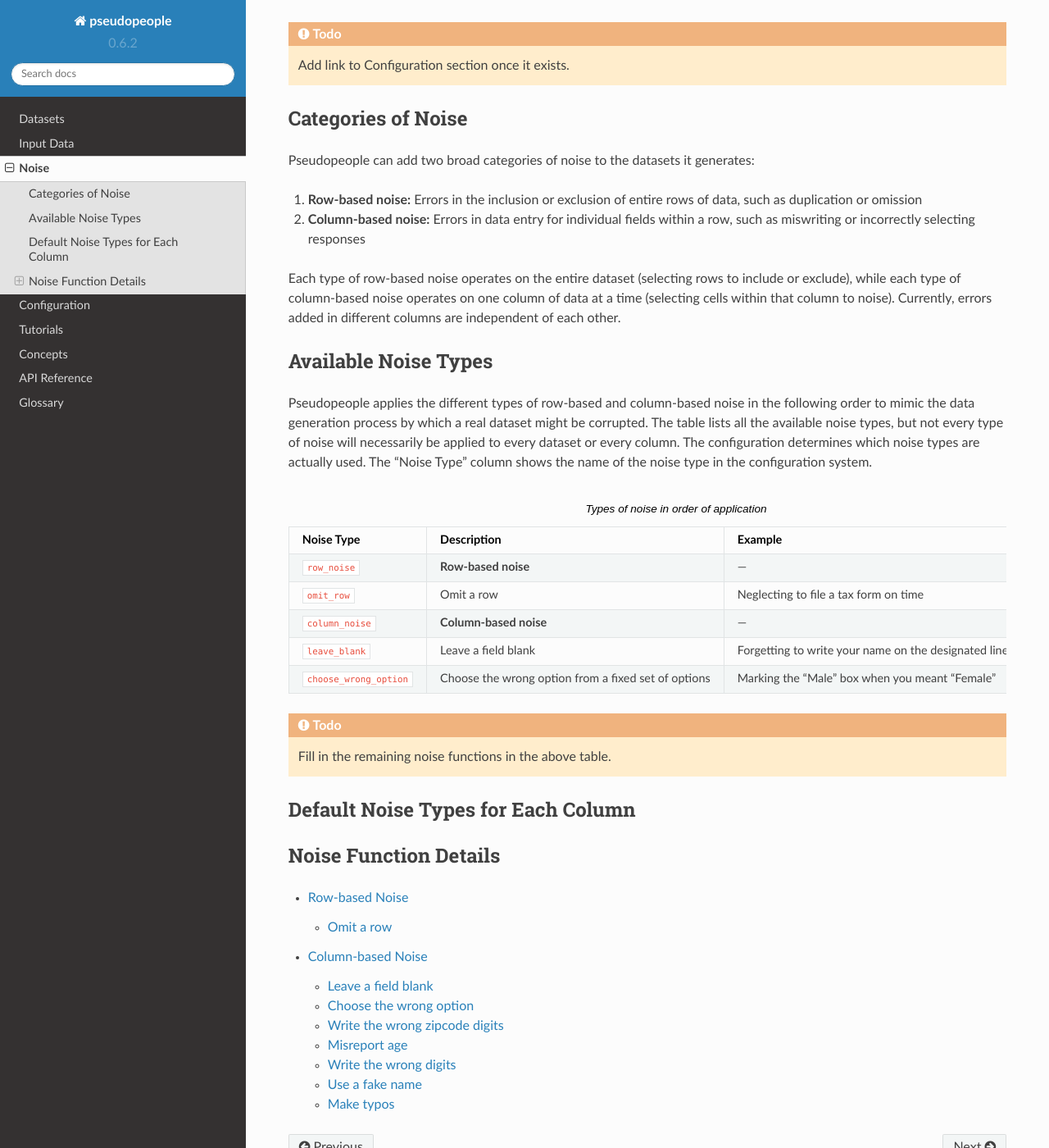
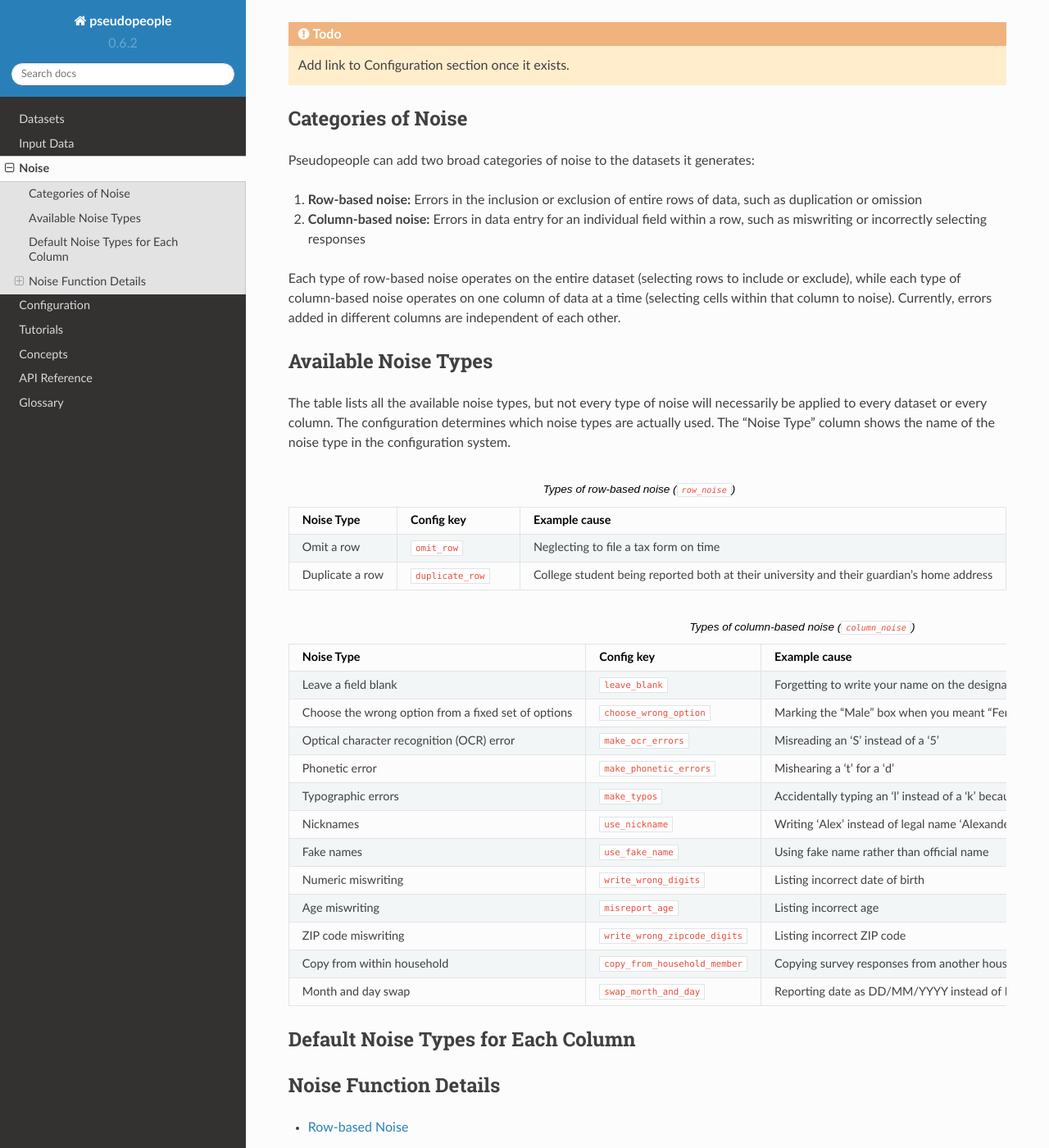
Before and after one commit to ihmeuw/pseudopeople, a Sphinx documentation site: the page built from docs/source/noise/index.rst, in a window 1280 px wide and 1400 px high, scrolled down 373 px. Shown: the whole window at 82% size. Built offline with Sphinx 7.4.7 and the Read the Docs theme 2.0.0, drawn with Linux system fonts in a browser that asks for light colours; some of the changed text lies outside the part shown.

Commit message:
add noise tables to noise doc page

```diff
--- a/docs/source/noise/index.rst
+++ b/docs/source/noise/index.rst
@@ -9,7 +9,8 @@
 introduced into the data and may also be called "corruption" or "distortion." By
 default, Pseudopeople applies noise to the simulated datasets using some
 reasonable settings. If desired, the user can change the noise settings through
-the configuration system---see the Configuration section for details.
+the configuration system---see the `Configuration section <https://pseudopeople.readthedocs.io/en/latest/configuration/index.html>`_
+for details.
 
 .. contents::
    :depth: 2
@@ -27,7 +28,7 @@
 
 #. **Row-based noise:** Errors in the inclusion or exclusion of entire rows of
    data, such as duplication or omission
-#. **Column-based noise:** Errors in data entry for individual fields within a
+#. **Column-based noise:** Errors in data entry for an individual field within a
    row, such as miswriting or incorrectly selecting responses
 
 Each type of row-based noise operates on the entire dataset (selecting rows to
@@ -38,45 +39,72 @@
 Available Noise Types
 ---------------------
 
-Pseudopeople applies the different types of row-based and column-based noise in
-the following order to mimic the data generation process by which a real dataset
-might be corrupted. The table lists all the available noise types, but not every
+The table lists all the available noise types, but not every
 type of noise will necessarily be applied to every dataset or every column. The
 configuration determines which noise types are actually used. The "Noise Type"
 column shows the name of the noise type in the configuration system.
 
-.. list-table:: Types of noise in order of application
-  :widths: 1 2 5 1
+.. list-table:: Types of row-based noise (``row_noise``)
+  :widths: 1 2 5
   :header-rows: 1
 
   * - Noise Type
-    - Description
-    - Example
-    - Order
-  * - ``row_noise``
-    - **Row-based noise**
-    - ---
-    - ---
-  * - ``omit_row``
-    - Omit a row
+    - Config key
+    - Example cause
+  * - Omit a row
+    - ``omit_row``
     - Neglecting to file a tax form on time
-    - 1
-  * - ``column_noise``
-    - **Column-based noise**
-    - ---
-    - ---
-  * - ``leave_blank``
-    - Leave a field blank
+  * - Duplicate a row
+    - ``duplicate_row``
+    - College student being reported both at their university and their guardian's
+      home address
+
+
+.. list-table:: Types of column-based noise (``column_noise``)
+  :widths: 1 2 5
+  :header-rows: 1
+
+  * - Noise Type
+    - Config key
+    - Example cause
+  * - Leave a field blank
+    - ``leave_blank``
     - Forgetting to write your name on the designated line
-    - 2
-  * - ``choose_wrong_option``
-    - Choose the wrong option from a fixed set of options
+  * - Choose the wrong option from a fixed set of options
+    - ``choose_wrong_option``
     - Marking the "Male" box when you meant "Female"
-    - 3
+  * - Optical character recognition (OCR) error
+    - ``make_ocr_errors``
+    - Misreading an 'S' instead of a '5'
+  * - Phonetic error
+    - ``make_phonetic_errors``
+    - Mishearing a 't' for a 'd'
+  * - Typographic errors
+    - ``make_typos``
+    - Accidentally typing an 'l' instead of a 'k' because they are
+      right next to each other on a QWERTY keyboard
+  * - Nicknames
+    - ``use_nickname``
+    - Writing 'Alex' instead of legal name 'Alexander'
+  * - Fake names
+    - ``use_fake_name``
+    - Using fake name rather than official name
+  * - Numeric miswriting
+    - ``write_wrong_digits``
+    - Listing incorrect date of birth
+  * - Age miswriting
+    - ``misreport_age``
+    - Listing incorrect age
+  * - ZIP code miswriting
+    - ``write_wrong_zipcode_digits``
+    - Listing incorrect ZIP code
+  * - Copy from within household
+    - ``copy_from_household_member``
+    - Copying survey responses from another household member
+  * - Month and day swap
+    - ``swap_morth_and_day``
+    - Reporting date as DD/MM/YYYY instead of MM/DD/YYYY
 
-.. todo::
-
-  Fill in the remaining noise functions in the above table.
 
 Default Noise Types for Each Column
 -----------------------------------
```
